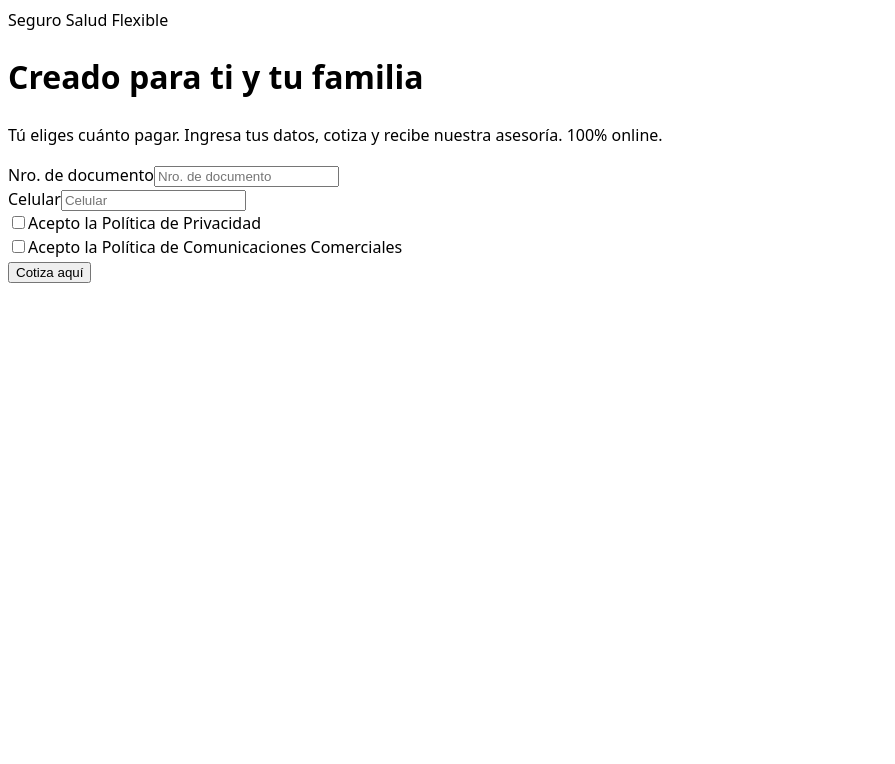
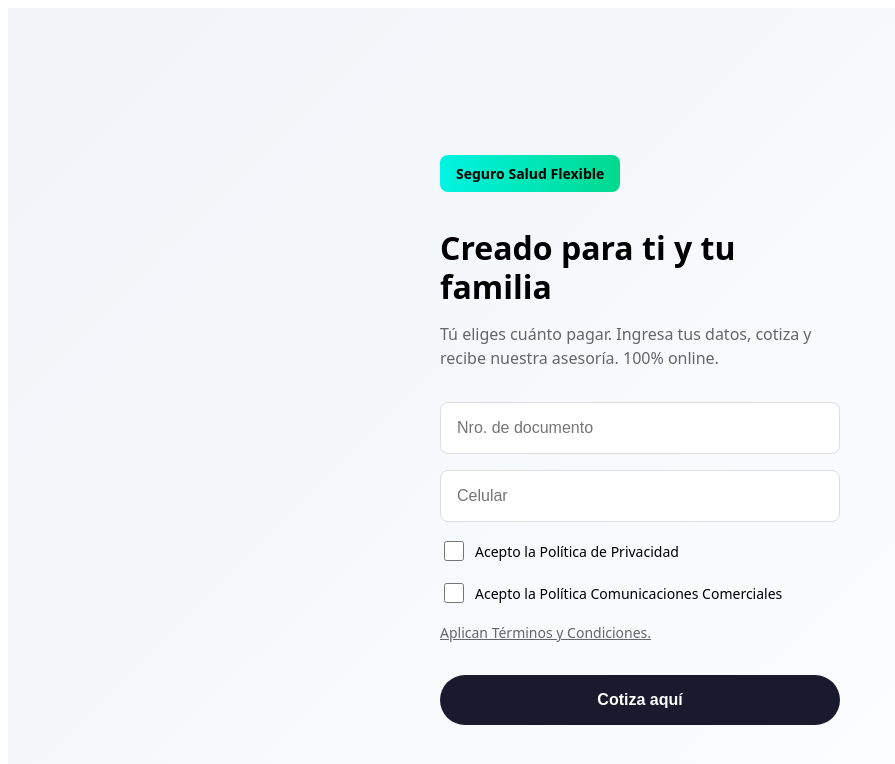
Before and after one commit to michaeldaviddev/salud-flexible-challenge, a React (Vite) app: page / in a window 1280 px wide. Shown: the top 764 px of the page, without its empty margins (0-895 px from the left). Built offline with nearby package versions, Linux system fonts and the light colour scheme.

Commit message:
styles to home

```diff
--- /dev/null
+++ b/src/pages/Home.scss
@@ -0,0 +1,118 @@
+.home {
+  min-height: 100vh;
+  display: flex;
+  align-items: center;
+  padding: 2rem 1rem;
+  background: linear-gradient(135deg, #f0f4f8 0%, #ffffff 100%);
+
+  &__content {
+    max-width: 400px;
+    margin: 0 auto;
+  }
+
+  &__badge {
+    display: inline-block;
+    background: linear-gradient(90deg, #00f4e2, #00d98d);
+    padding: 0.5rem 1rem;
+    border-radius: 8px;
+    font-size: 0.875rem;
+    font-weight: 700;
+    margin-bottom: 1rem;
+  }
+
+  &__title {
+    font-size: 2rem;
+    font-weight: 700;
+    margin-bottom: 1rem;
+    line-height: 1.2;
+  }
+
+  &__description {
+    color: #666;
+    margin-bottom: 2rem;
+    line-height: 1.5;
+  }
+
+  &__form {
+    display: flex;
+    flex-direction: column;
+    gap: 1rem;
+  }
+
+  &__input-group {
+    display: flex;
+    flex-direction: column;
+    gap: 0.5rem;
+  }
+
+  &__input-wrapper {
+    display: flex;
+    border: 1px solid #ddd;
+    border-radius: 8px;
+    overflow: hidden;
+  }
+
+  &__select {
+    border: none;
+    padding: 1rem;
+    background: white;
+    border-right: 1px solid #ddd;
+    font-weight: 600;
+    cursor: pointer;
+    min-width: 80px;
+  }
+
+  &__input {
+    flex: 1;
+    border: 1px solid #ddd;
+    border-radius: 8px;
+    padding: 1rem;
+    font-size: 1rem;
+
+    &:focus {
+      outline: none;
+      border-color: #000;
+    }
+  }
+
+  &__checkbox {
+    display: flex;
+    align-items: center;
+    gap: 0.5rem;
+    font-size: 0.875rem;
+    cursor: pointer;
+
+    input[type="checkbox"] {
+      width: 20px;
+      height: 20px;
+      cursor: pointer;
+    }
+  }
+
+  &__link {
+    font-size: 0.875rem;
+    color: #666;
+    text-decoration: underline;
+  }
+
+  &__error {
+    color: #ff1763;
+    font-size: 0.75rem;
+  }
+
+  &__button {
+    background: #1a1a2e;
+    color: white;
+    border: none;
+    border-radius: 40px;
+    padding: 1rem 2rem;
+    font-size: 1rem;
+    font-weight: 700;
+    cursor: pointer;
+    margin-top: 1rem;
+
+    &:hover {
+      background: #000;
+    }
+  }
+}
--- a/src/pages/Home.tsx
+++ b/src/pages/Home.tsx
@@ -1,11 +1,13 @@
 import { useState } from 'react';
 import { useNavigate } from "react-router-dom";
 import { useUser } from '../context/UserContext';
+import './Home.scss';
 
 const Home: React.FC = () => {
   const navigate = useNavigate();
   const { setUser } = useUser();
 
+  const [documentType, setDocumentType] = useState('DNI');
   const [documentNumber, setDocumentNumber] = useState('');
   const [phoneNumber, setPhoneNumber] = useState('');
   const [policy1, setPolicy1] = useState(false);
@@ -24,9 +26,7 @@ const Home: React.FC = () => {
 
   const handleSubmit = async (event: React.FormEvent) => {
     event.preventDefault();
-    if (!validateForm()) {
-      return;
-    }
+    if (!validateForm()) return;
 
     try {
       const response = await fetch('https://rimac-front-end-challenge.netlify.app/api/user.json');
@@ -45,57 +45,54 @@ const Home: React.FC = () => {
   };
 
   return (
-    <div>
-      <span>Seguro Salud Flexible</span>
-      <h1>Creado para ti y tu familia</h1>
-      <p>Tú eliges cuánto pagar. Ingresa tus datos, cotiza y recibe nuestra asesoría. 100% online.</p>
-      <form onSubmit={handleSubmit}>
-        <div>
-          <label htmlFor="documentNumber">Nro. de documento</label>
+    <div className="home">
+      <div className="home__content">
+        <div className="home__badge">Seguro Salud Flexible</div>
+        <h1 className="home__title">Creado para ti y tu familia</h1>
+        <p className="home__description">
+          Tú eliges cuánto pagar. Ingresa tus datos, cotiza y recibe nuestra asesoría. 100% online.
+        </p>
+
+        <form className="home__form" onSubmit={handleSubmit}>
+          <div className="home__input-group">
             <input
-            id="documentNumber"
+              className="home__input"
               type="text"
               placeholder="Nro. de documento"
               value={documentNumber}
               onChange={(e) => setDocumentNumber(e.target.value)}
             />
-          {errors.documentNumber && <p style={{ color: 'red' }}>{errors.documentNumber}</p>}
+            {errors.documentNumber && <span className="home__error">{errors.documentNumber}</span>}
           </div>
-        <div>
-          <label htmlFor="phoneNumber">Celular</label>
+
+          <div className="home__input-group">
             <input
-            id="phoneNumber"
+              className="home__input"
               type="text"
               placeholder="Celular"
               value={phoneNumber}
               onChange={(e) => setPhoneNumber(e.target.value)}
             />
-          {errors.phoneNumber && <p style={{ color: 'red' }}>{errors.phoneNumber}</p>}
+            {errors.phoneNumber && <span className="home__error">{errors.phoneNumber}</span>}
           </div>
-        <div>
-          <label>
-            <input
-              type="checkbox"
-              checked={policy1}
-              onChange={(e) => setPolicy1(e.target.checked)}
-            />
-            Acepto la Política de Privacidad
+
+          <label className="home__checkbox">
+            <input type="checkbox" checked={policy1} onChange={(e) => setPolicy1(e.target.checked)} />
+            <span>Acepto la Política de Privacidad</span>
           </label>
-          {errors.policy1 && <p style={{ color: 'red' }}>{errors.policy1}</p>}
+          {errors.policy1 && <span className="home__error">{errors.policy1}</span>}
+
+          <label className="home__checkbox">
+            <input type="checkbox" checked={policy2} onChange={(e) => setPolicy2(e.target.checked)} />
+            <span>Acepto la Política Comunicaciones Comerciales</span>
+          </label>
+          {errors.policy2 && <span className="home__error">{errors.policy2}</span>}
+
+          <a href="#" className="home__link">Aplican Términos y Condiciones.</a>
+
+          <button className="home__button" type="submit">Cotiza aquí</button>
+        </form>
       </div>
-        <div>
-          <label>
-            <input
-              type="checkbox"
-              checked={policy2}
-              onChange={(e) => setPolicy2(e.target.checked)}
-            />
-            Acepto la Política de Comunicaciones Comerciales
-          </label>
-          {errors.policy2 && <p style={{ color: 'red' }}>{errors.policy2}</p>}
-        </div>
-        <button type="submit">Cotiza aquí</button>
-      </form>
     </div>
   );
 };
--- a/src/pages/Plans.scss
+++ b/src/pages/Plans.scss
@@ -1,5 +1,5 @@
 .plans {
-  max-width: 1200px;
+  max-width: 928px;
   margin: 0 auto;
   padding: 2rem 1rem;
 
@@ -31,8 +31,6 @@
     padding: 1.5rem;
     cursor: pointer;
     position: relative;
-
-    input { display: none; }
 
     &--active {
       border-color: #000;
```
Lines whose indentation alone changed are shown as unchanged.
